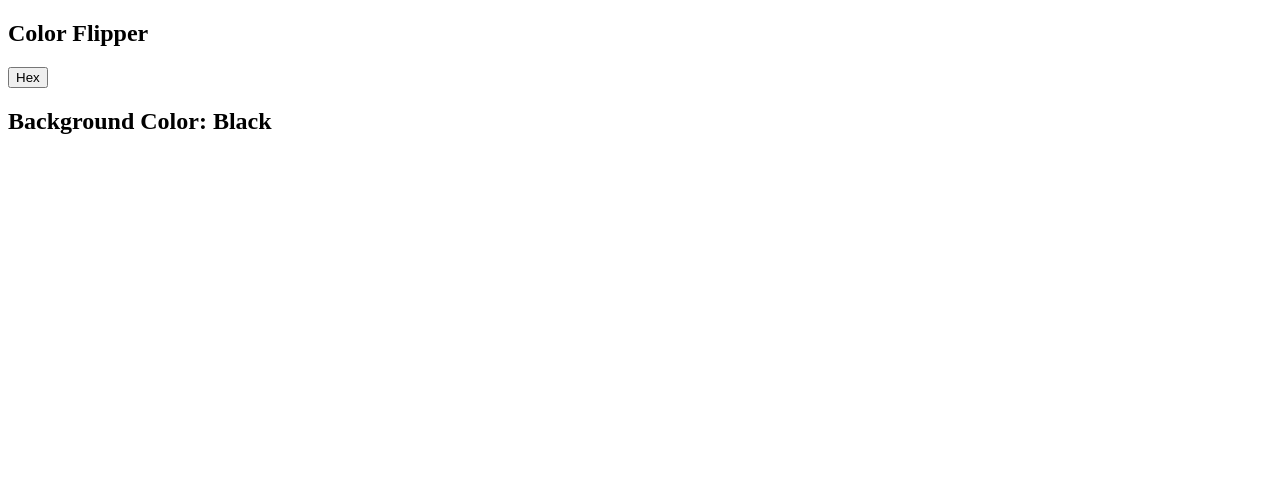
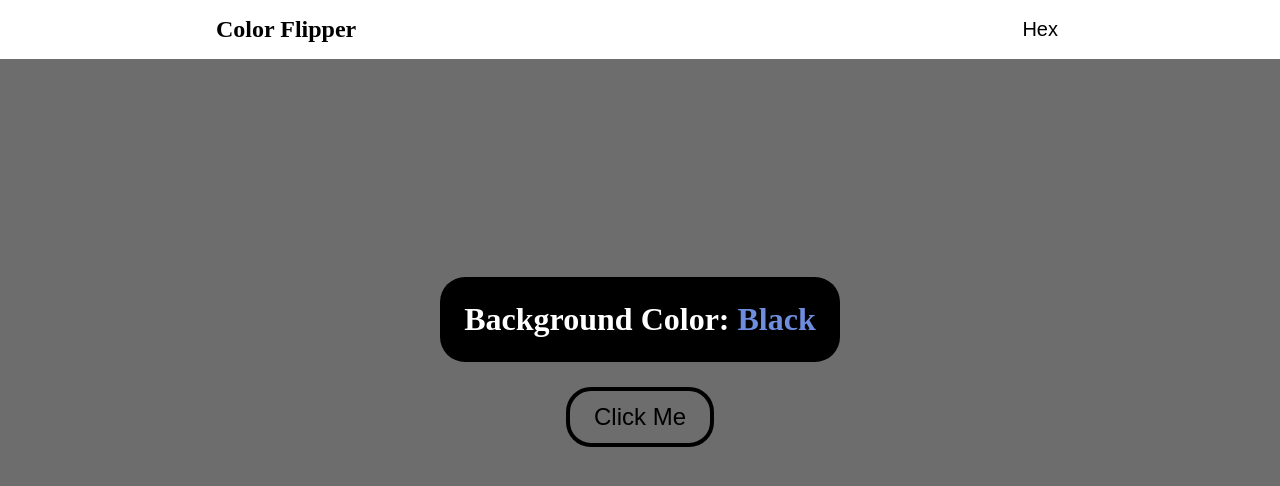
Before and after one commit to henriquecsr/js-color-flipper, a plain HTML site: page index.html in a window 1280 px wide. Drawn offline with Linux system fonts and the light colour scheme.

Commit message:
Add base styles structure to the page.

```diff
--- a/index.html
+++ b/index.html
@@ -8,14 +8,15 @@
 </head>
 <body>
     <header>
-        <nav>
-            <h1>Color Flipper</h1>
-            <button>Hex</button>
+        <nav class="navbar">
+            <h1 class="nav-item nav-logo">Color Flipper</h1>
+            <button class="nav-item nav-button">Hex</button>
         </nav>
     </header>
 
-    <main>
-        <h2>Background Color: <span>Black</span></h2>
+    <main class="main-container">
+        <h2 class="main-textbox">Background Color: <span class="color-text">Black</span></h2>
+        <button class="color-button">Click Me</button>
     </main>
 
 </body>
--- a/style.css
+++ b/style.css
@@ -0,0 +1,56 @@
+
+
+body {
+    margin: 0;
+    background-color: #6d6d6d;
+}
+
+.navbar {
+    display:flex;
+    justify-content: space-between;
+    background-color: #FFFFFF;
+    padding: 0% 15%;
+}
+
+.nav-item {
+    margin: 1rem 1.5rem;
+}
+
+.nav-logo {
+    font-size: 1.5rem;
+}
+
+.nav-button {
+    border: none;
+    background-color: transparent;
+    font-size: 1.25rem;
+}
+
+.main-container{
+    display: flex;
+    margin-top: 17%;
+    flex-direction: column;
+    justify-content: center;
+    align-items: center;
+}
+
+.main-textbox {
+    background-color: #000000;
+    color: #FFFFFF;
+    margin: 0;
+    padding: 1.5rem;
+    font-size: 2rem;
+    border-radius: 25px;
+}
+ .color-text {
+    color: #6f8ddf
+ }
+
+.color-button {
+    margin: 2%;
+    padding: 0.75rem 1.5rem;
+    background-color: inherit;
+    border: 4px solid;
+    border-radius: 25px;
+    font-size: 1.5rem;
+}
```
